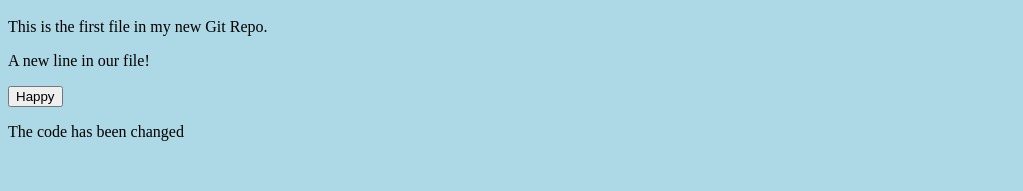
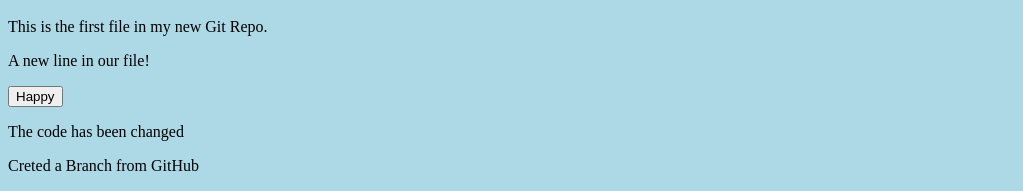
Before and after one commit to k-Narendra-Kumar/hello-world, a plain HTML site: page index.html in a window 1280 px wide. Shown: the part 2250-2441 px from the top of the page, without its empty margins (0-1023 px from the left). Before the commit the page ends 2407 px from the top, so only its background shows below. Drawn offline with Linux system fonts and the light colour scheme.

Commit message:
Update index.html from Github

```diff
--- a/index.html
+++ b/index.html
@@ -20,6 +20,7 @@
     <p>A new line in our file!</p>
     <button>Happy</button>
 <p>The code has been changed</p>
+    <p>Creted a Branch from GitHub </p>
 
 </body>
 
```
